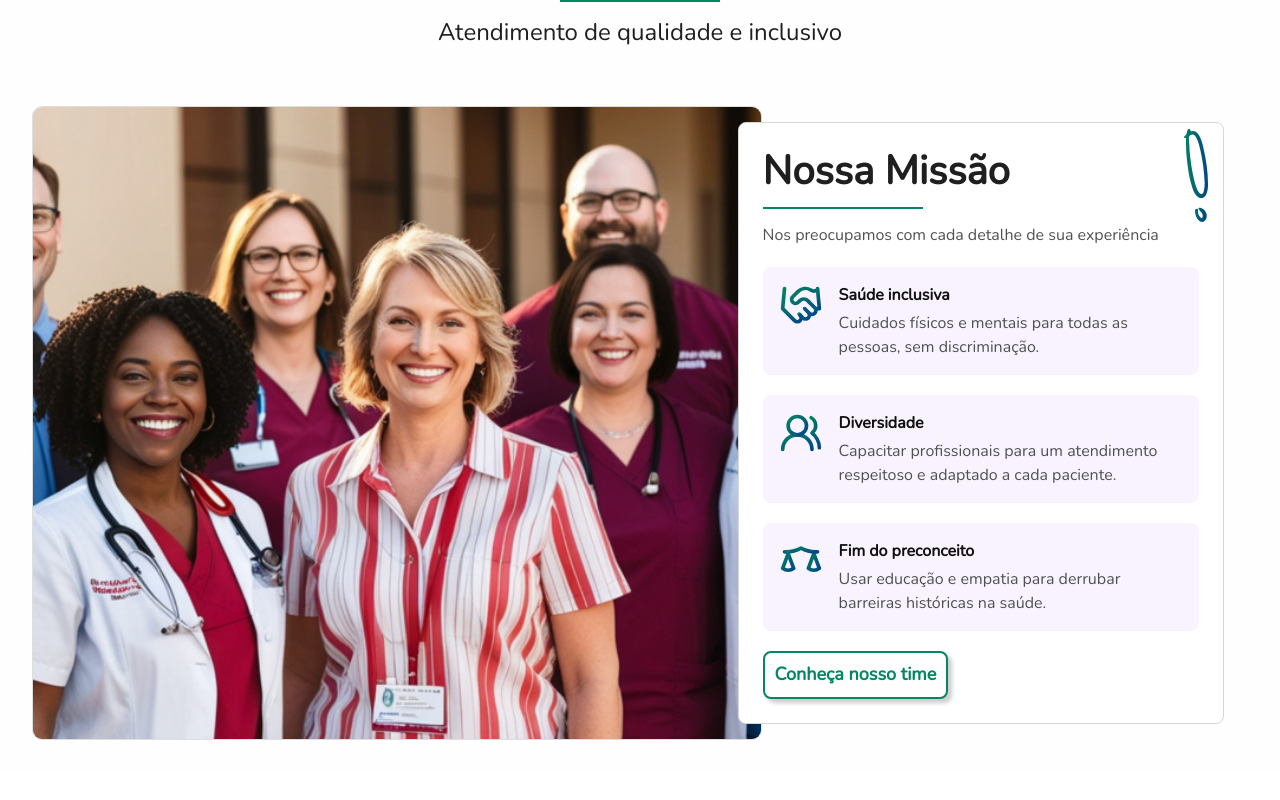
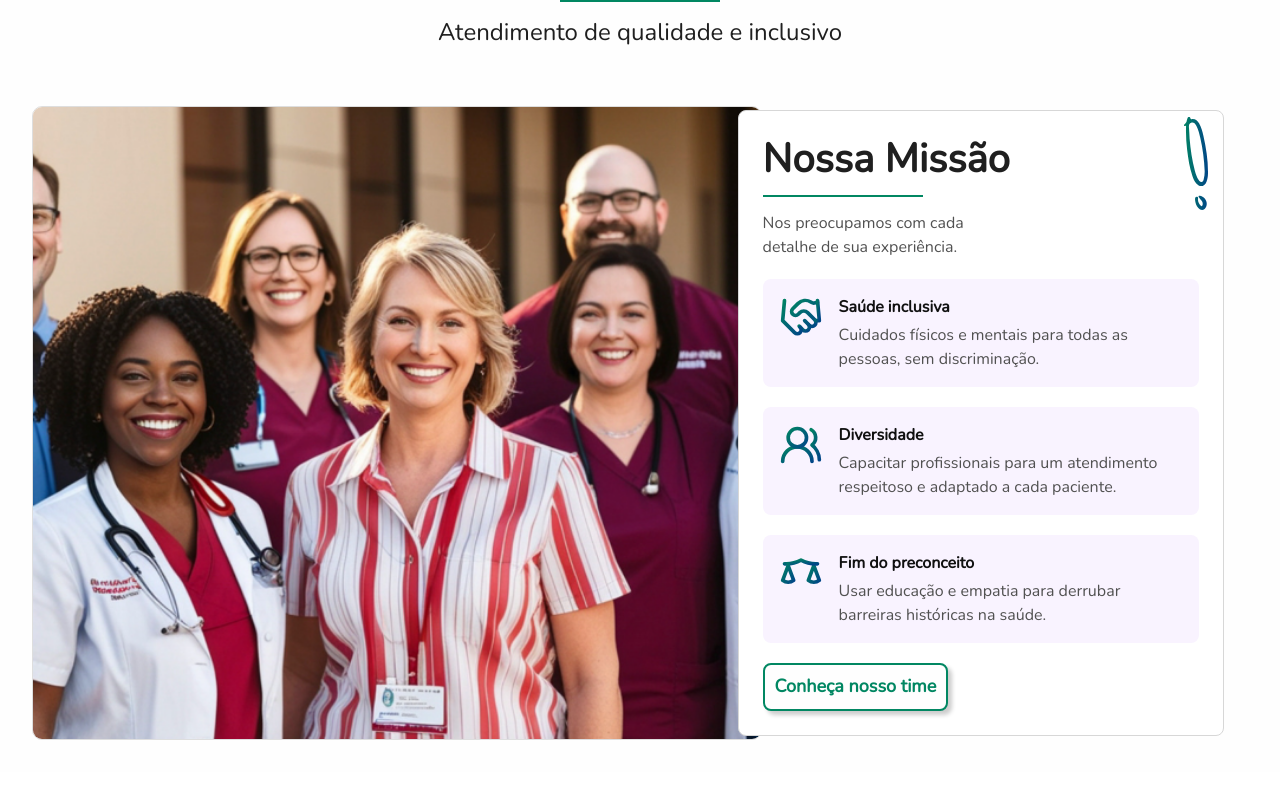
Before and after one commit to glauciabierwagen/lacrei-challenge, a Next.js app: page /medicos in a window 1280 px wide. Shown: the part 740-1540 px from the top of the page. Built offline with nearby package versions, Linux system fonts and the light colour scheme.

Commit message:
Updates doctors

```diff
--- a/src/features/doctors/doctors-view.tsx
+++ b/src/features/doctors/doctors-view.tsx
@@ -63,7 +63,9 @@ export function DoctorsView() {
 
       <PurposeSection
         title={en ? "Our Mission" : "Nossa Missão"}
-        introduction={en ? "We care about every detail of your experience." : "Nos preocupamos com cada detalhe de sua experiência"}
+        introductionLines={en
+          ? ["We care about every detail", "of your experience."]
+          : ["Nos preocupamos com cada", "detalhe de sua experiência."]}
       />
 
       <S.Testimonials aria-labelledby="testimonials-title">
--- a/src/features/home/purpose-section.tsx
+++ b/src/features/home/purpose-section.tsx
@@ -26,7 +26,7 @@ const purposeCopy = {
   },
 };
 
-export function PurposeSection({ title, introduction }: { title?: string; introduction?: string }) {
+export function PurposeSection({ title, introductionLines }: { title?: string; introductionLines?: readonly [string, string] }) {
   const { language } = useLanguage();
   const en = language === "en";
   const content = purposeCopy[en ? "en" : "pt"];
@@ -38,7 +38,10 @@ export function PurposeSection({ title, introduction }: { title?: string; introd
           <Image src="/images/figma/medicos/Médicos.png" alt={en ? "A diverse team of health professionals" : "Equipe diversa de profissionais de saúde"} fill sizes="(min-width: 64rem) 55vw, (min-width: 48rem) 50vw, calc(100vw - 3rem)" />
         </S.AboutImageCard>
         <S.PurposeContent>
-          <div><h2 id="purpose-title">{title ?? content.title}</h2><p>{introduction ?? content.introduction}</p></div>
+          <div>
+            <h2 id="purpose-title">{title ?? content.title}</h2>
+            <p>{introductionLines ? <>{introductionLines[0]}<br />{introductionLines[1]}</> : content.introduction}</p>
+          </div>
           <S.Values>
             {content.values.map(({ title, description }, index) => <li key={title}>
               <span aria-hidden="true"><Image src={`/images/purpose/${purposeIcons[index]}`} width={48} height={48} alt="" /></span>
```
Also changed, not shown: 1 other file (tests, documents, lock files or other folders).
